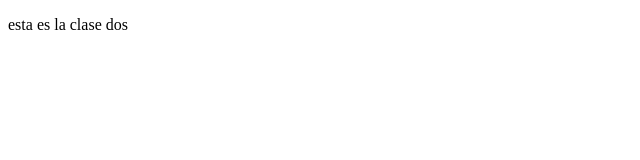
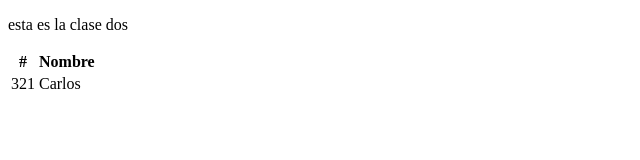
Before and after one commit to Deiby26/Desarrollo-web, a plain HTML site: page index.html in a window 1280 px wide. Shown: the whole page, without its empty margins (0-640 px from the left). Drawn offline with Linux system fonts and the light colour scheme.

Commit message:
se agrega tabla con id y nombre

```diff
--- a/index.html
+++ b/index.html
@@ -7,6 +7,16 @@
 </head>
 <body>
     <P>esta es la clase dos</P>
+    <table>
+        <thead>
+            <th>#</th>
+            <th>Nombre</th>
+        </thead>
+        <tr>
+            <td>321</td>
+            <td>Carlos</td>
+        </tr>
+    </table>
 
 </body>
 </html>
```
